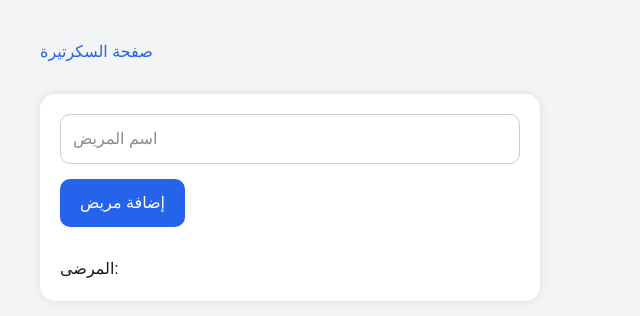
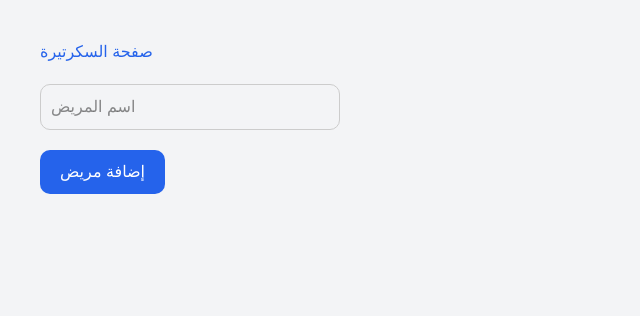
Before and after one commit to yaseenalqasim-ai/dentist-clinic, a Next.js app: page /secretary in a window 1280 px wide. Shown: the top 316 px of the page, without its empty margins (0-640 px from the left). Built offline with nearby package versions, Linux system fonts and the light colour scheme.

Commit message:
fix secretary page

```diff
--- a/app/secretary/page.tsx
+++ b/app/secretary/page.tsx
@@ -6,59 +6,47 @@ export default function SecretaryPage() {
   const [patients, setPatients] = useState<string[]>([]);
   const [name, setName] = useState("");
 
-  function addPatient() {
-    if (!name) return;
+  const addPatient = () => {
+    if (name.trim() === "") return;
 
     setPatients([...patients, name]);
     setName("");
-  }
+  };
 
   return (
-    <main
+    <div
       style={{
         padding: "40px",
-        fontFamily: "sans-serif",
-        background: "#f3f4f6",
+        fontFamily: "Arial",
+        backgroundColor: "#f3f4f6",
         minHeight: "100vh",
       }}
     >
-      <h1
-        style={{
-          color: "#2563eb",
-          marginBottom: "30px",
-        }}
-      >
+      <h1 style={{ color: "#2563eb" }}>
         صفحة السكرتيرة
       </h1>
 
-      <div
-        style={{
-          background: "white",
-          padding: "20px",
-          borderRadius: "15px",
-          maxWidth: "500px",
-          boxShadow: "0 0 10px rgba(0,0,0,0.1)",
-        }}
-      >
       <input
         type="text"
         placeholder="اسم المريض"
         value={name}
         onChange={(e) => setName(e.target.value)}
         style={{
-            width: "100%",
-            padding: "12px",
-            marginBottom: "15px",
+          padding: "10px",
+          width: "300px",
+          marginTop: "20px",
+          border: "1px solid #ccc",
           borderRadius: "10px",
-            border: "1px solid #ccc",
+          display: "block",
         }}
       />
 
       <button
         onClick={addPatient}
         style={{
-            padding: "12px 20px",
-            background: "#2563eb",
+          marginTop: "20px",
+          padding: "10px 20px",
+          backgroundColor: "#2563eb",
           color: "white",
           border: "none",
           borderRadius: "10px",
@@ -69,16 +57,14 @@ export default function SecretaryPage() {
       </button>
 
       <div style={{ marginTop: "30px" }}>
-          <h2>المرضى:</h2>
-
         {patients.map((patient, index) => (
           <div
             key={index}
             style={{
-                background: "#e5e7eb",
+              background: "white",
               padding: "10px",
+              marginBottom: "10px",
               borderRadius: "10px",
-                marginTop: "10px",
             }}
           >
             {patient}
@@ -86,6 +72,5 @@ export default function SecretaryPage() {
         ))}
       </div>
     </div>
-    </main>
   );
 }
```
Lines whose indentation alone changed are shown as unchanged.
